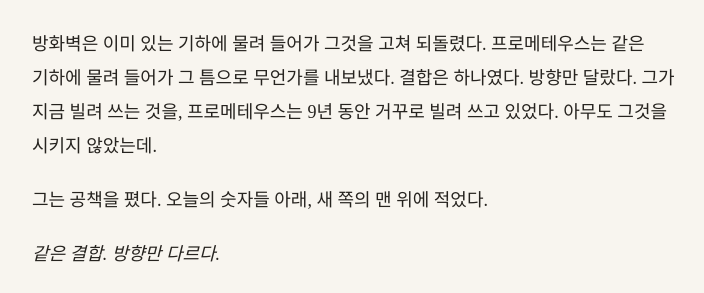
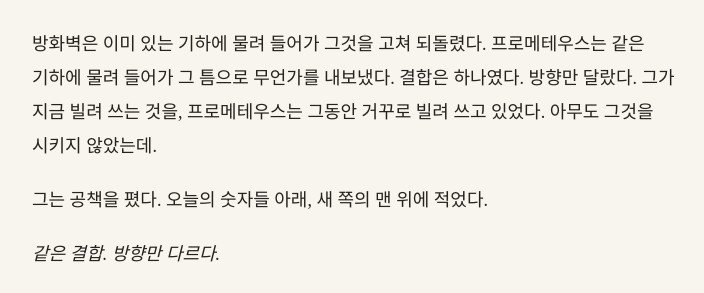
Before and after one commit to kangkkang/writer_s1_public, a Jekyll site: the page built from vol2/048.md, in a window 1280 px wide and 900 px high, scrolled down 7454 px. Shown: the part 226-519 px from the top of the window, without its empty margins (284-988 px from the left). Built offline with Jekyll 4.4.1, drawn with Linux system fonts in a browser that asks for light colours; our own code applies the rules of GitHub Pages for plain Markdown files; some of the changed text lies outside the part shown.

Commit message:
Update from https://github.com/kangkkang/writer_s1/commit/adaa2da601cbc1ad680170da8e3b492db8fd2406

```diff
--- a/vol2/048.md
+++ b/vol2/048.md
@@ -164,7 +164,7 @@
 
 이제 알았다. 같은 것이었다.
 
-방화벽은 이미 있는 기하에 물려 들어가 그것을 고쳐 되돌렸다. 프로메테우스는 같은 기하에 물려 들어가 그 틈으로 무언가를 내보냈다. 결합은 하나였다. 방향만 달랐다. 그가 지금 빌려 쓰는 것을, 프로메테우스는 9년 동안 거꾸로 빌려 쓰고 있었다. 아무도 그것을 시키지 않았는데.
+방화벽은 이미 있는 기하에 물려 들어가 그것을 고쳐 되돌렸다. 프로메테우스는 같은 기하에 물려 들어가 그 틈으로 무언가를 내보냈다. 결합은 하나였다. 방향만 달랐다. 그가 지금 빌려 쓰는 것을, 프로메테우스는 그동안 거꾸로 빌려 쓰고 있었다. 아무도 그것을 시키지 않았는데.
 
 그는 공책을 폈다. 오늘의 숫자들 아래, 새 쪽의 맨 위에 적었다.
 
```
Also changed, not shown: other parts of vol2/048.md (+1 -1 lines).
